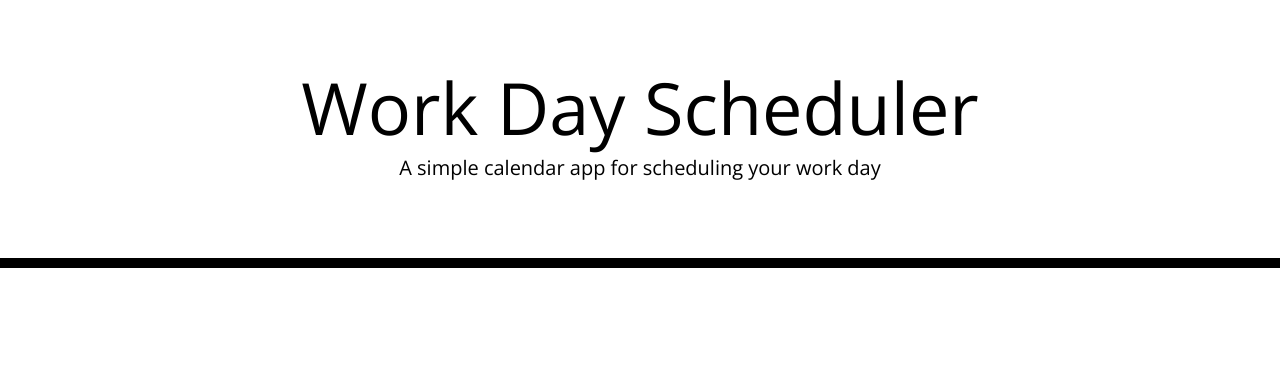
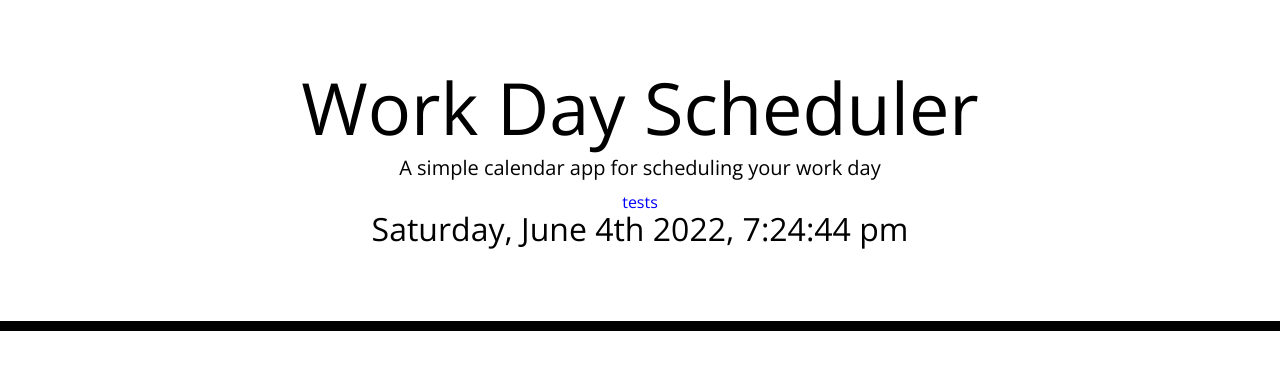
Before and after one commit to rrvallar/Daily-Work-Planner, a plain HTML site: page index.html in a window 1280 px wide. Drawn offline with nearby package versions, Linux system fonts and the light colour scheme.

Commit message:
added current date and time

```diff
--- a/index.html
+++ b/index.html
@@ -27,6 +27,8 @@
       <h1 class="display-3">Work Day Scheduler</h1>
       <p class="lead">A simple calendar app for scheduling your work day</p>
       <p id="currentDay" class="lead"></p>
+      <div class="test">tests</div>
+      <h2 id="current-date">Current Date Here</h2>
     </header>
     <div class="container">
       <!-- Timeblocks go here -->
@@ -34,5 +36,6 @@
 
     <script src="https://code.jquery.com/jquery-3.4.1.min.js"></script>
     <script src="https://cdnjs.cloudflare.com/ajax/libs/moment.js/2.24.0/moment.min.js"></script>
+    <script src="script.js"></script>
   </body>
 </html>
--- a/script.js
+++ b/script.js
@@ -0,0 +1,8 @@
+$(document).ready(function () {
+  //CURRENT DATE AND TIME
+  let a = moment().format("dddd, MMMM Do YYYY, h:mm:ss a");
+  $("#current-date").text(a);
+});
+
+// var now = moment();
+// $("#current-date").
--- a/style.css
+++ b/style.css
@@ -69,3 +69,7 @@ textarea {
   font-size: 20px;
   transition: all 0.3s ease-in-out;
 }
+
+.test {
+  color: blue;
+}
```
